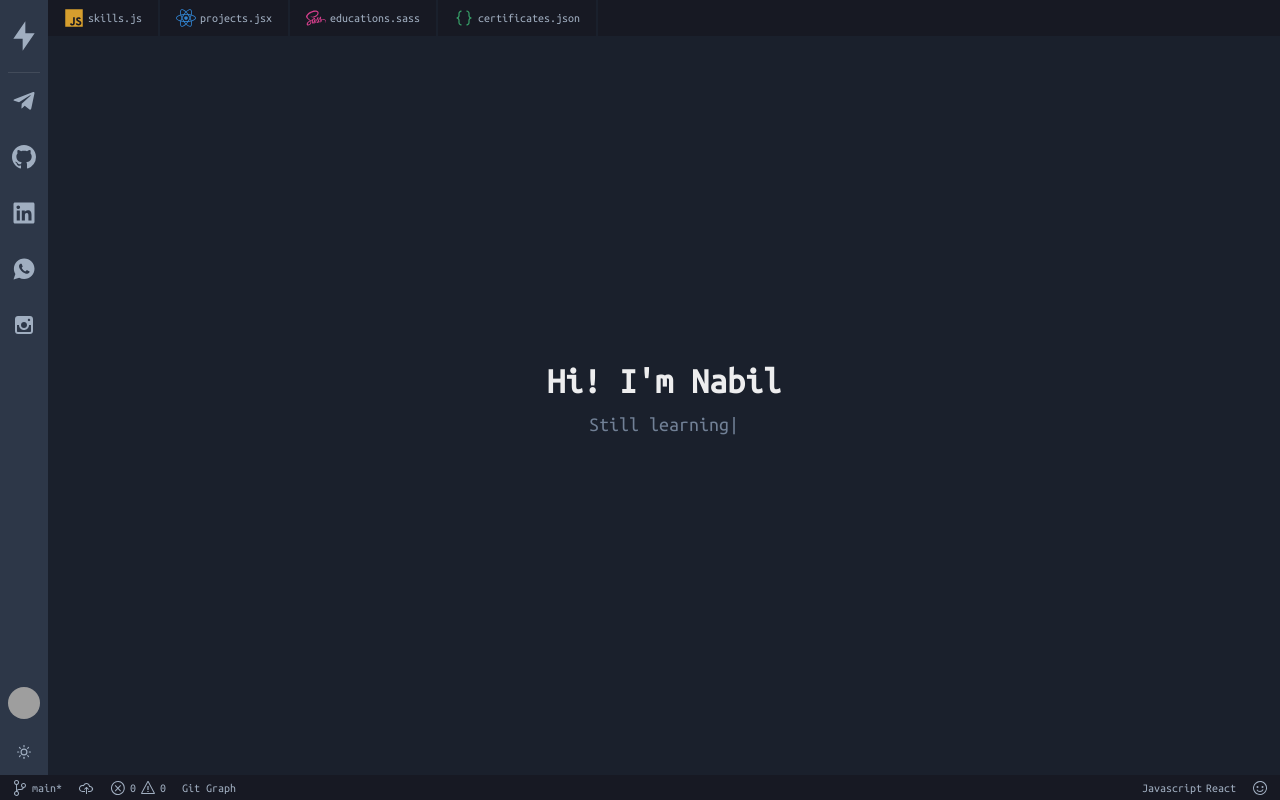
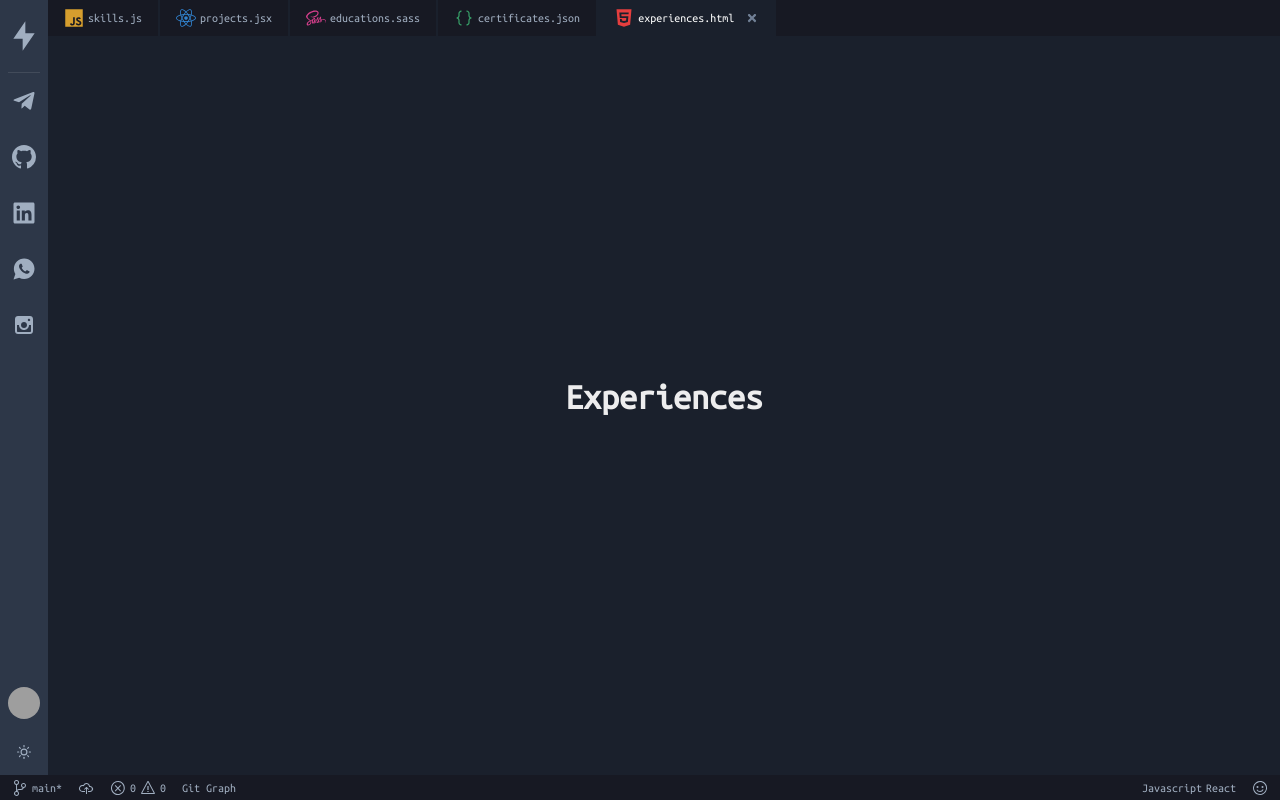
Before and after one commit to nabilaba/nabilaba.github.io, a React (Vite) app: page /experiences in a window 1280 px wide. Before the commit this address led to /. Built offline with nearby package versions, Linux system fonts and the light colour scheme; grey boxes are pictures that could not be loaded.

Commit message:
added pages experiences

```diff
--- a/src/App.jsx
+++ b/src/App.jsx
@@ -5,6 +5,7 @@ import Educations from "./pages/Educations";
 import Home from "./pages/Home";
 import Projects from "./pages/Projects";
 import Skills from "./pages/Skills";
+import Experiences from "./pages/Experiences";
 
 export default function App() {
   return (
@@ -15,6 +16,7 @@ export default function App() {
         <Route path="projects" element={<Projects />} />
         <Route path="educations" element={<Educations />} />
         <Route path="certificates" element={<Certificates />} />
+        <Route path="experiences" element={<Experiences />} />
       </Route>
       <Route path="*" element={<Navigate to="/" />} />
     </Routes>
--- a/src/components/Header/index.jsx
+++ b/src/components/Header/index.jsx
@@ -1,5 +1,5 @@
 import { Flex, HStack, Icon, Text, useColorModeValue } from "@chakra-ui/react";
-import { FaJs, FaReact, FaSass, FaTimes } from "react-icons/fa";
+import { FaJs, FaReact, FaSass, FaTimes, FaHtml5 } from "react-icons/fa";
 import { Link as LinkTo, useLocation, useNavigate } from "react-router-dom";
 import { VscJson } from "react-icons/vsc";
 
@@ -89,6 +89,12 @@ const HeaderContent = () => {
           label="certificates"
           color="green.500"
         />
+        <HeaderItem
+          icon={FaHtml5}
+          extension=".html"
+          label="experiences"
+          color="red.500"
+        />
       </HStack>
     </Flex>
   );
--- /dev/null
+++ b/src/pages/Experiences/index.jsx
@@ -0,0 +1,16 @@
+import { Heading, Stack } from "@chakra-ui/react";
+import Title from "../../components/Title";
+
+const Experiences = () => (
+  <Stack
+    direction={{ base: "column", sm: "row" }}
+    alignItems="center"
+    justifyContent="center"
+    h="full"
+  >
+    <Title title={`experiences - Nabil Aba`} />
+    <Heading>Experiences</Heading>
+  </Stack>
+);
+
+export default Experiences;
```
